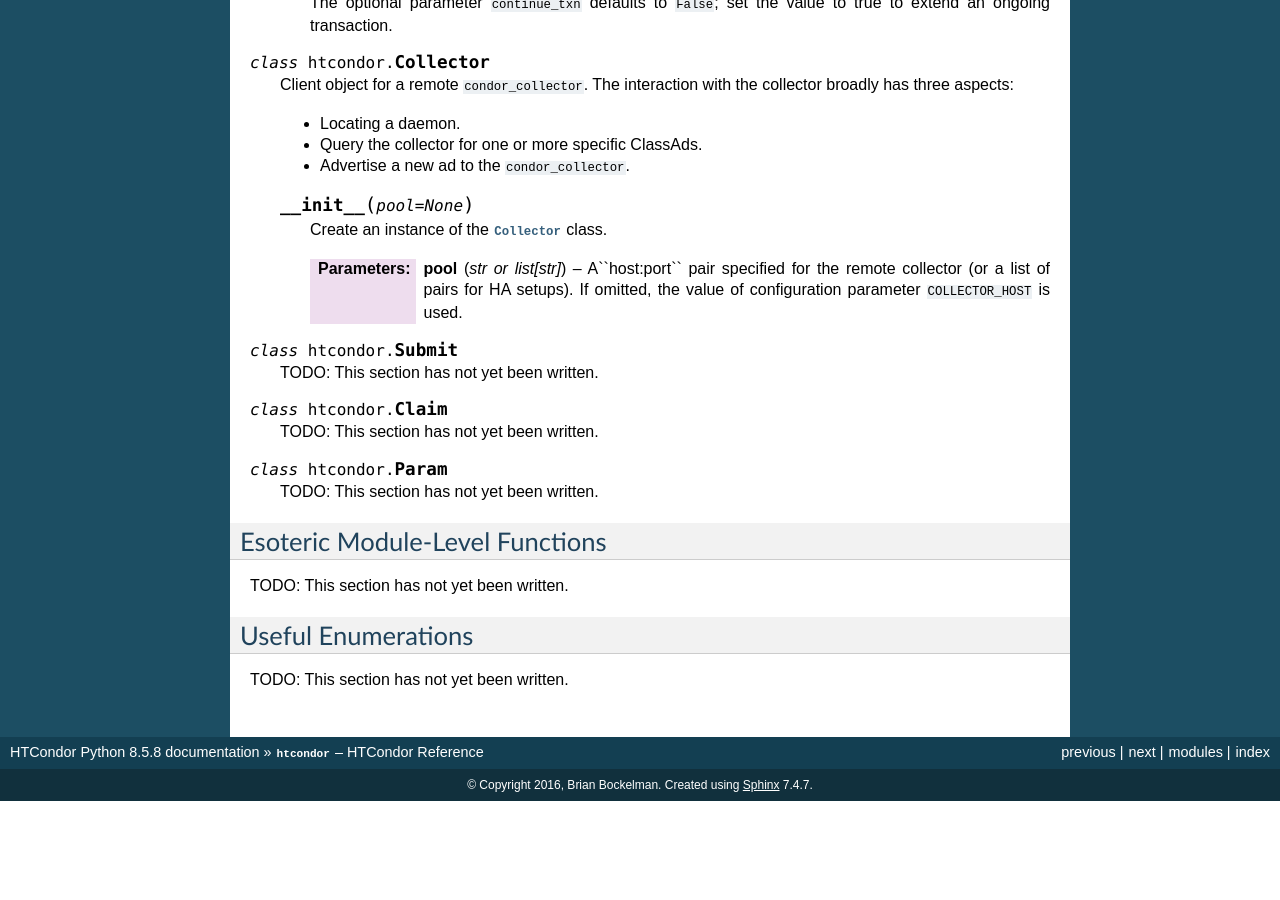
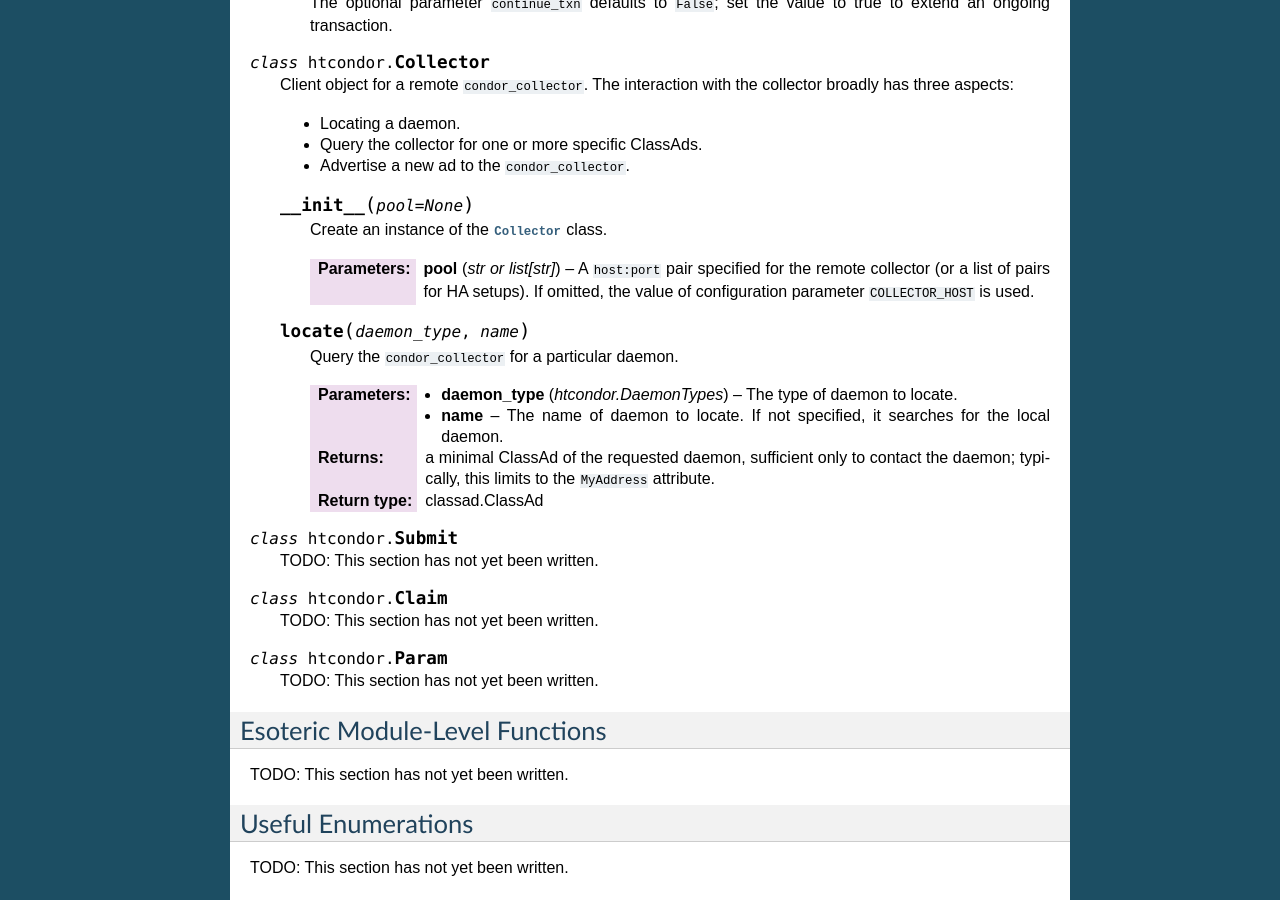
Before and after one commit to htcondor/htcondor-python, a Sphinx documentation site: the page built from docs/htcondor.rst, in a window 1280 px wide and 900 px high, scrolled down 1412 px. Built offline with Sphinx 7.4.7, drawn with Linux system fonts in a browser that asks for light colours; before the commit the page ends 2213 px from its top, so only the background shows below that; part of the change alters nothing that is shown.

Commit message:
Fix formatting of locate.

```diff
--- a/docs/htcondor.rst
+++ b/docs/htcondor.rst
@@ -106,12 +106,12 @@ Module Classes
 
       Create an instance of the :class:`Collector` class.
 
-      :param pool: A``host:port`` pair specified for the remote collector
+      :param pool: A ``host:port`` pair specified for the remote collector
          (or a list of pairs for HA setups). If omitted, the value of
          configuration parameter ``COLLECTOR_HOST`` is used.
       :type pool: str or list[str]
 
-   .. locate( daemon_type, name )
+   .. method:: locate( daemon_type, name )
 
       Query the ``condor_collector`` for a particular daemon.
 
```
